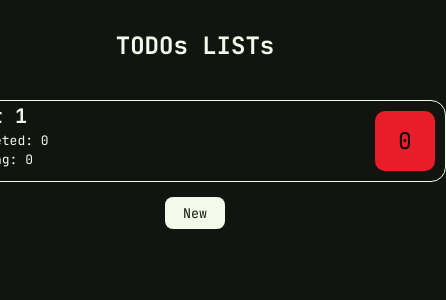
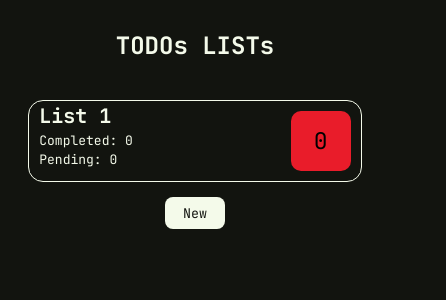
Before and after one commit to Pozzoo/TODOs-Manager, a React (Vite) app: page / in a window 390 px wide. Both pictures are taken after a click on the button "New". Shown: the top 300 px of the page, 446 px wide, since content can reach past the window. Built offline with nearby package versions, Linux system fonts and the light colour scheme.

Commit message:
fixed viewing problems on mobile

```diff
--- a/src/css/ListItem.css
+++ b/src/css/ListItem.css
@@ -1,8 +1,9 @@
 .list {
     border: 1px solid #F4FAEA;
     border-radius: 15px;
-    max-width: 800px;
-    min-width: 500px;
+    max-width: 600px;
+    min-width: 300px;
+    width: 85vw;
     max-height: 80px;
     min-height: 80px;
     margin-bottom: 15px;
--- a/src/css/NewTask.css
+++ b/src/css/NewTask.css
@@ -6,7 +6,8 @@
     border: 1px solid #656763;
     border-radius: 15px;
     max-width: 900px;
-    min-width: 400px;
+    min-width: 300px;
+    width: 85vw;
     max-height: 90px;
     min-height: 90px;
 }
--- a/src/css/TaskItem.css
+++ b/src/css/TaskItem.css
@@ -1,6 +1,7 @@
 .taskItem {
     max-width: 400px;
-    min-width: 400px;
+    min-width: 300px;
+    width: 85vw;
     border-bottom: 1px solid #656763;
     margin-bottom: 5px;
 }
```
